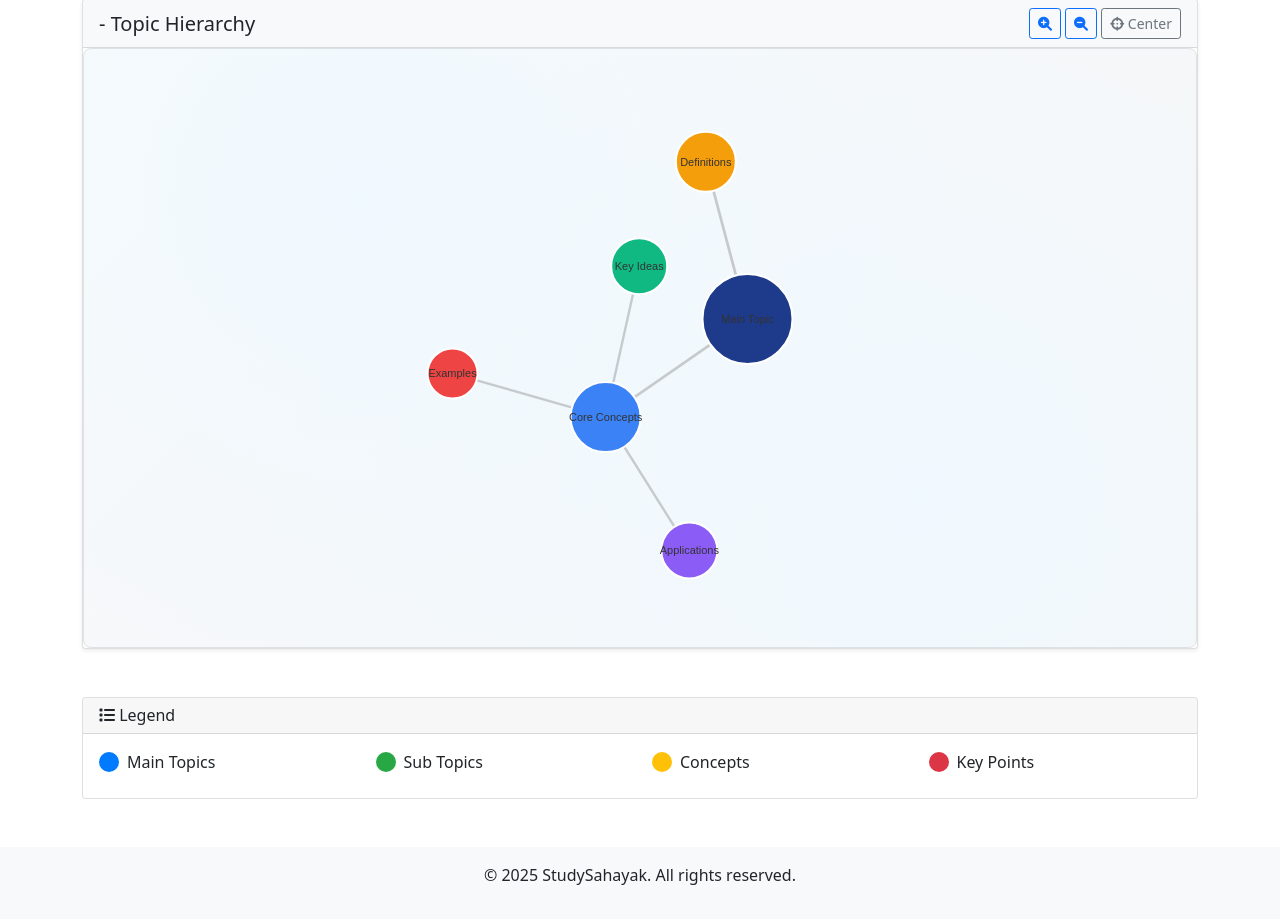
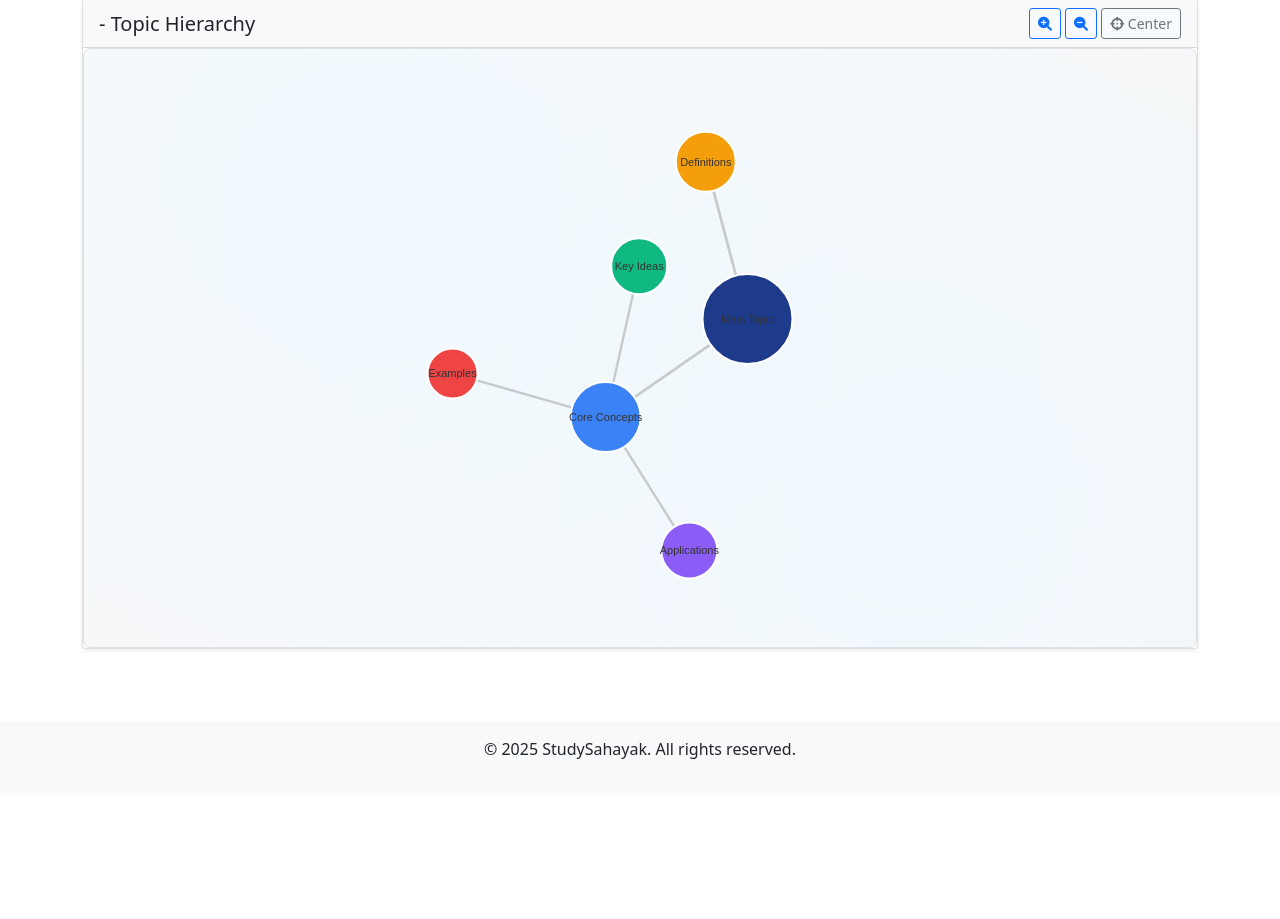
Before and after one commit to Naveen-Pal/StudySahayak, a Flask app: template templates/graph_content.html in a window 1280 px wide. Shown: the part 383-1302 px from the top of the page. After the commit the page ends 1142 px from the top, so only its background shows below. Run offline with Flask 3, Linux system fonts and the light colour scheme; the template is opened without the code that fills it, so the values that code supplies are empty; some libraries are stand-ins or nearby versions.

Commit message:
rm legend

```diff
--- a/templates/graph_content.html
+++ b/templates/graph_content.html
@@ -157,44 +157,6 @@
     </div>
 </div>
 
-<!-- Legend -->
-<div class="row mt-4">
-    <div class="col-12">
-        <div class="card">
-            <div class="card-header">
-                <h6 class="mb-0"><i class="fas fa-list"></i> Legend</h6>
-            </div>
-            <div class="card-body">
-                <div class="row">
-                    <div class="col-md-3">
-                        <div class="d-flex align-items-center mb-2">
-                            <div class="legend-node main-topic me-2"></div>
-                            <span>Main Topics</span>
-                        </div>
-                    </div>
-                    <div class="col-md-3">
-                        <div class="d-flex align-items-center mb-2">
-                            <div class="legend-node sub-topic me-2"></div>
-                            <span>Sub Topics</span>
-                        </div>
-                    </div>
-                    <div class="col-md-3">
-                        <div class="d-flex align-items-center mb-2">
-                            <div class="legend-node concept me-2"></div>
-                            <span>Concepts</span>
-                        </div>
-                    </div>
-                    <div class="col-md-3">
-                        <div class="d-flex align-items-center mb-2">
-                            <div class="legend-node key-point me-2"></div>
-                            <span>Key Points</span>
-                        </div>
-                    </div>
-                </div>
-            </div>
-        </div>
-    </div>
-</div>
 {% endblock %}
 
 {% block scripts %}
```
